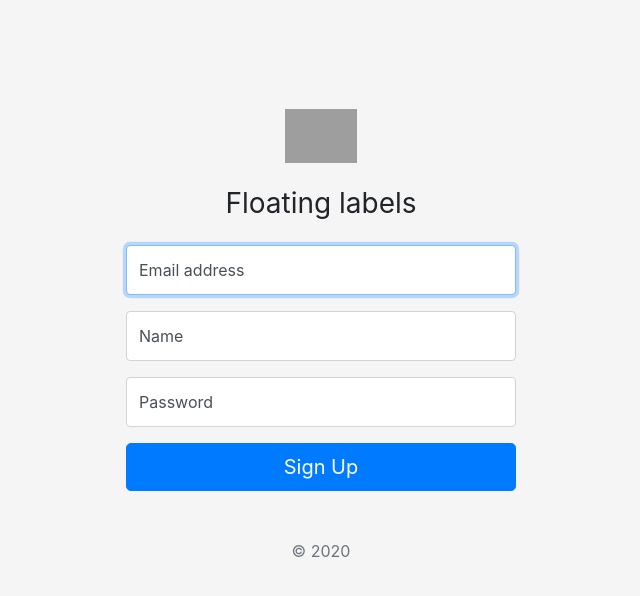
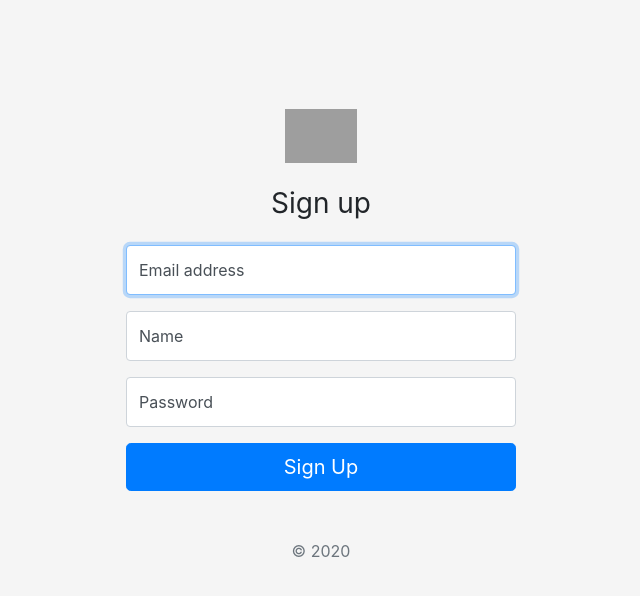
Before and after one commit to as234545/Flask-restaurant, a Flask app: page /signup in a window 1280 px wide. Shown: the part 56-652 px from the top of the page, without its empty margins (319-959 px from the left). Run offline with Flask 2, Linux system fonts and the light colour scheme; some libraries are stand-ins or nearby versions; grey boxes are pictures that could not be loaded.

Commit message:
change page header

```diff
--- a/templates/sighnup2.html
+++ b/templates/sighnup2.html
@@ -89,7 +89,7 @@
     <form class="form-signin" method="POST" action="/signup">
   <div class="text-center mb-4">
     <img class="mb-4" src="../assets/brand/bootstrap-solid.svg" alt="" width="72" height="72">
-    <h1 class="h3 mb-3 font-weight-normal">Floating labels</h1>
+    <h1 class="h3 mb-3 font-weight-normal">Sign up </h1>
 
   </div>
   {% with messages = get_flashed_messages() %}
```
